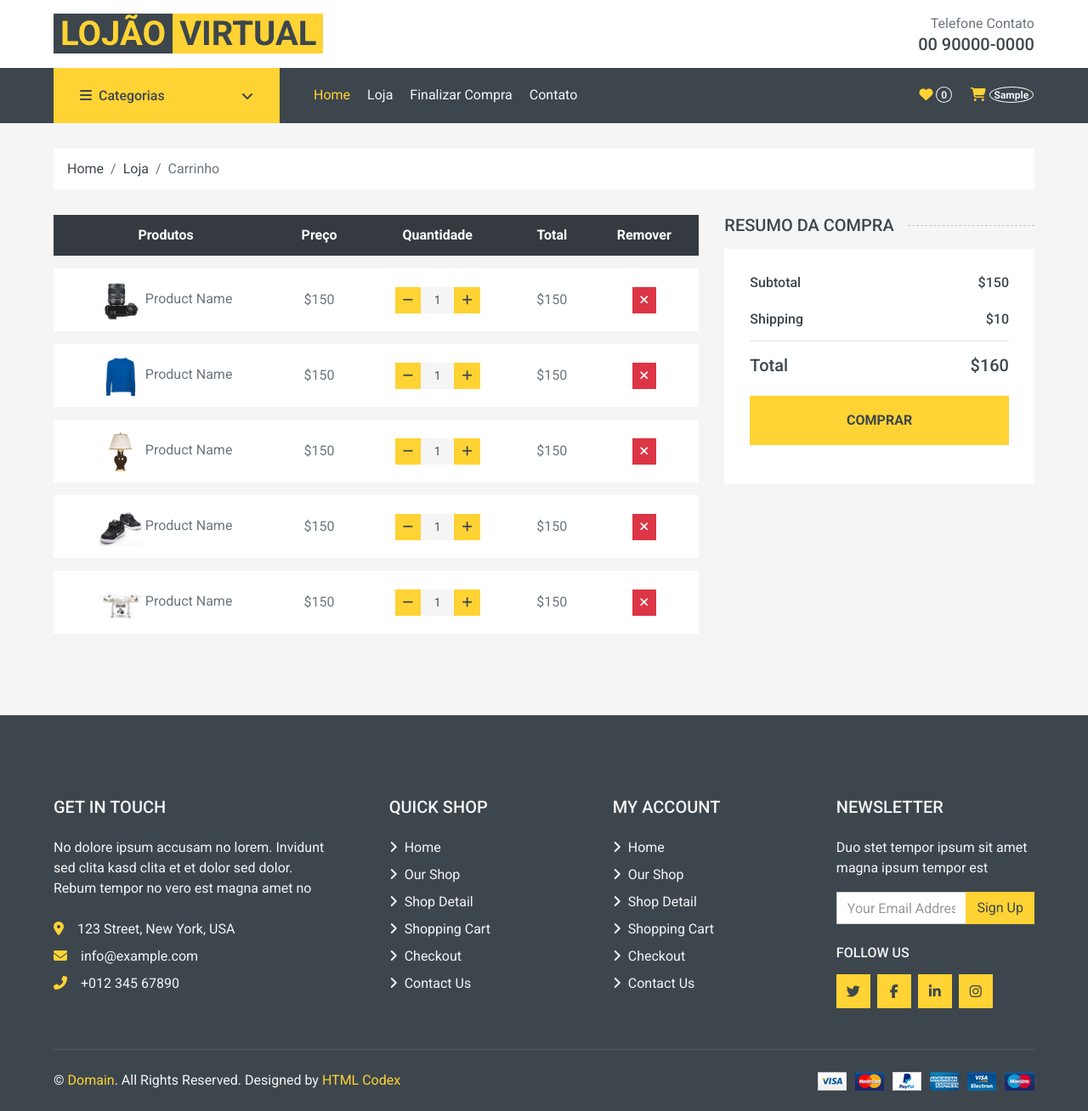
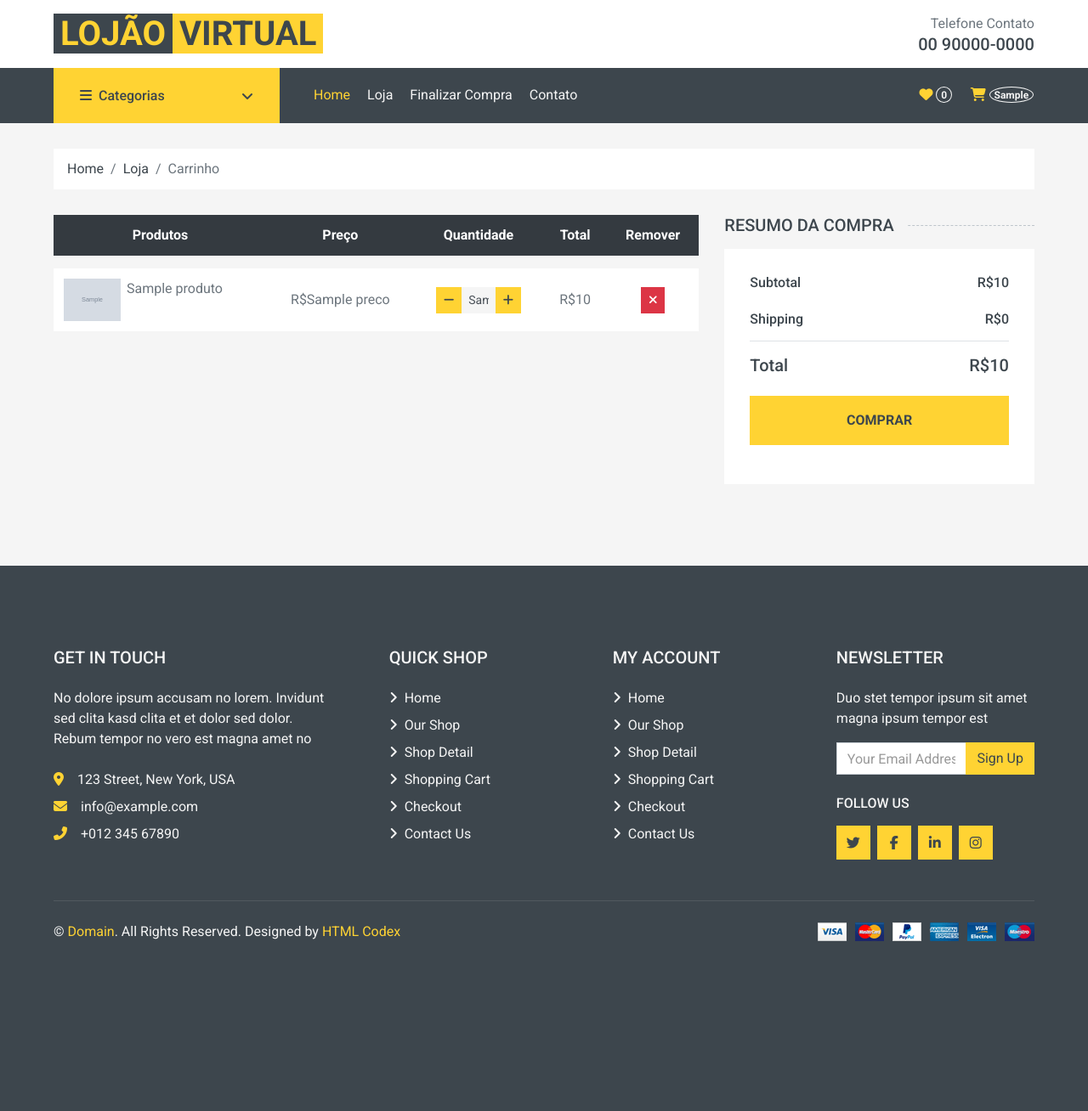
Before and after one commit to hiagospencer/loja_virtual, a Django app: template carrinho/templates/carrinho.html in a window 1280 px wide. Shown: the whole page at 85% size. After the commit the page ends 1108 px from the top, so only its background shows below. Run offline with Django 5.2, Linux system fonts and the light colour scheme; the template is opened without the code that fills it: most values are stand-ins (such as "Sample title", 1, 10 or a date in 2020); grey boxes marked "Sample" are stand-in pictures; some libraries are stand-ins or nearby versions.

Commit message:
exibindo os itens no carrinho e calculando os total dos preçõs de cada item no carrinho

```diff
--- a/carrinho/novos_context.py
+++ b/carrinho/novos_context.py
@@ -11,6 +11,6 @@ def carrinho(request):
 
     pedido, criado = Pedido.objects.get_or_create(cliente=cliente, finalizado=False) #verificando se existe pedido, se não tiver vai criar um pedido vazio, e retornar duas informações
     itens_pedido = ItensPedido.objects.filter(pedido=pedido)
-    for item in itens_pedido:
-        quantidade_produtos_carrinho += item.quantidade
+
+    quantidade_produtos_carrinho = len(itens_pedido)
     return {"quantidade_produtos_carrinho": quantidade_produtos_carrinho}
--- a/carrinho/templates/carrinho.html
+++ b/carrinho/templates/carrinho.html
@@ -32,10 +32,14 @@
                     </tr>
                 </thead>
                 <tbody class="align-middle">
+                    {% for item in itens_pedido %}
                     <tr>
-                        <td class="align-middle"><img src="img/product-1.jpg" alt="" style="width: 50px;"> Product Name
+                        <td class="d-flex align-itens-center"><img src="{{ item.item_estoque.produto.imagem.url }}" alt=""  style="width: 4.2rem;">
+                            <div style="padding: 0 3%;">
+                                {{ item.item_estoque.produto.titulo }}
+                            </div>
                         </td>
-                        <td class="align-middle">$150</td>
+                        <td class="align-middle">R${{ item.item_estoque.produto.preco }}</td>
                         <td class="align-middle">
                             <div class="input-group quantity mx-auto" style="width: 100px;">
                                 <div class="input-group-btn">
@@ -44,7 +48,7 @@
                                     </button>
                                 </div>
                                 <input type="text"
-                                    class="form-control form-control-sm bg-secondary border-0 text-center" value="1">
+                                    class="form-control form-control-sm bg-secondary border-0 text-center" value="{{ item.quantidade}}">
                                 <div class="input-group-btn">
                                     <button class="btn btn-sm btn-primary btn-plus">
                                         <i class="fa fa-plus"></i>
@@ -52,106 +56,11 @@
                                 </div>
                             </div>
                         </td>
-                        <td class="align-middle">$150</td>
+                        <td class="align-middle">R${{ item.preco_total }}</td>
                         <td class="align-middle"><button class="btn btn-sm btn-danger"><i
                                     class="fa fa-times"></i></button></td>
                     </tr>
-                    <tr>
-                        <td class="align-middle"><img src="img/product-2.jpg" alt="" style="width: 50px;"> Product Name
-                        </td>
-                        <td class="align-middle">$150</td>
-                        <td class="align-middle">
-                            <div class="input-group quantity mx-auto" style="width: 100px;">
-                                <div class="input-group-btn">
-                                    <button class="btn btn-sm btn-primary btn-minus">
-                                        <i class="fa fa-minus"></i>
-                                    </button>
-                                </div>
-                                <input type="text"
-                                    class="form-control form-control-sm bg-secondary border-0 text-center" value="1">
-                                <div class="input-group-btn">
-                                    <button class="btn btn-sm btn-primary btn-plus">
-                                        <i class="fa fa-plus"></i>
-                                    </button>
-                                </div>
-                            </div>
-                        </td>
-                        <td class="align-middle">$150</td>
-                        <td class="align-middle"><button class="btn btn-sm btn-danger"><i
-                                    class="fa fa-times"></i></button></td>
-                    </tr>
-                    <tr>
-                        <td class="align-middle"><img src="img/product-3.jpg" alt="" style="width: 50px;"> Product Name
-                        </td>
-                        <td class="align-middle">$150</td>
-                        <td class="align-middle">
-                            <div class="input-group quantity mx-auto" style="width: 100px;">
-                                <div class="input-group-btn">
-                                    <button class="btn btn-sm btn-primary btn-minus">
-                                        <i class="fa fa-minus"></i>
-                                    </button>
-                                </div>
-                                <input type="text"
-                                    class="form-control form-control-sm bg-secondary border-0 text-center" value="1">
-                                <div class="input-group-btn">
-                                    <button class="btn btn-sm btn-primary btn-plus">
-                                        <i class="fa fa-plus"></i>
-                                    </button>
-                                </div>
-                            </div>
-                        </td>
-                        <td class="align-middle">$150</td>
-                        <td class="align-middle"><button class="btn btn-sm btn-danger"><i
-                                    class="fa fa-times"></i></button></td>
-                    </tr>
-                    <tr>
-                        <td class="align-middle"><img src="img/product-4.jpg" alt="" style="width: 50px;"> Product Name
-                        </td>
-                        <td class="align-middle">$150</td>
-                        <td class="align-middle">
-                            <div class="input-group quantity mx-auto" style="width: 100px;">
-                                <div class="input-group-btn">
-                                    <button class="btn btn-sm btn-primary btn-minus">
-                                        <i class="fa fa-minus"></i>
-                                    </button>
-                                </div>
-                                <input type="text"
-                                    class="form-control form-control-sm bg-secondary border-0 text-center" value="1">
-                                <div class="input-group-btn">
-                                    <button class="btn btn-sm btn-primary btn-plus">
-                                        <i class="fa fa-plus"></i>
-                                    </button>
-                                </div>
-                            </div>
-                        </td>
-                        <td class="align-middle">$150</td>
-                        <td class="align-middle"><button class="btn btn-sm btn-danger"><i
-                                    class="fa fa-times"></i></button></td>
-                    </tr>
-                    <tr>
-                        <td class="align-middle"><img src="img/product-5.jpg" alt="" style="width: 50px;"> Product Name
-                        </td>
-                        <td class="align-middle">$150</td>
-                        <td class="align-middle">
-                            <div class="input-group quantity mx-auto" style="width: 100px;">
-                                <div class="input-group-btn">
-                                    <button class="btn btn-sm btn-primary btn-minus">
-                                        <i class="fa fa-minus"></i>
-                                    </button>
-                                </div>
-                                <input type="text"
-                                    class="form-control form-control-sm bg-secondary border-0 text-center" value="1">
-                                <div class="input-group-btn">
-                                    <button class="btn btn-sm btn-primary btn-plus">
-                                        <i class="fa fa-plus"></i>
-                                    </button>
-                                </div>
-                            </div>
-                        </td>
-                        <td class="align-middle">$150</td>
-                        <td class="align-middle"><button class="btn btn-sm btn-danger"><i
-                                    class="fa fa-times"></i></button></td>
-                    </tr>
+                    {% endfor %}
                 </tbody>
             </table>
         </div>
@@ -161,17 +70,17 @@
                 <div class="border-bottom pb-2">
                     <div class="d-flex justify-content-between mb-3">
                         <h6>Subtotal</h6>
-                        <h6>$150</h6>
+                        <h6>R${{ pedido.preco_total }}</h6>
                     </div>
                     <div class="d-flex justify-content-between">
                         <h6 class="font-weight-medium">Shipping</h6>
-                        <h6 class="font-weight-medium">$10</h6>
+                        <h6 class="font-weight-medium">R$0</h6>
                     </div>
                 </div>
                 <div class="pt-2">
                     <div class="d-flex justify-content-between mt-2">
                         <h5>Total</h5>
-                        <h5>$160</h5>
+                        <h5>R${{ pedido.preco_total }}</h5>
                     </div>
                     <button class="btn btn-block btn-primary font-weight-bold my-3 py-3">COMPRAR</button>
                 </div>
--- a/produto/models.py
+++ b/produto/models.py
@@ -89,4 +89,8 @@ class ItensPedido(models.Model):
     pedido = models.ForeignKey(Pedido, null=True, blank=True, on_delete=models.CASCADE)
 
     def __str__(self):
-        return f'Nome: {self.item_estoque.produto.titulo}, Cor: {self.item_estoque.cor.nome}, Tamanho: {self.item_estoque.tamanho}, Quantidade: {self.quantidade}'
+        return f'Nome: {self.item_estoque.produto.titulo}, Quantidade: {self.quantidade}'
+
+    @property
+    def preco_total(self):
+        return self.quantidade * self.item_estoque.produto.preco
```
Also changed, not shown: carrinho/models.py (+7 -1 lines), carrinho/views.py (+9 -1 lines).
